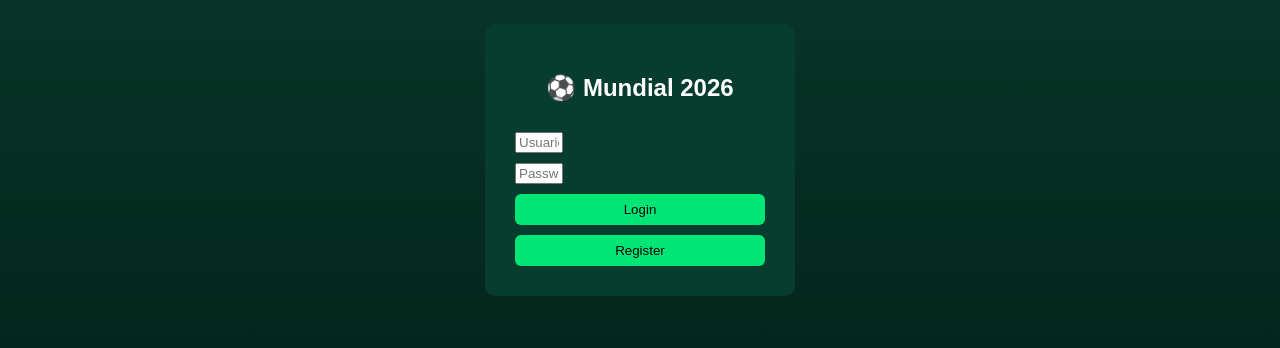
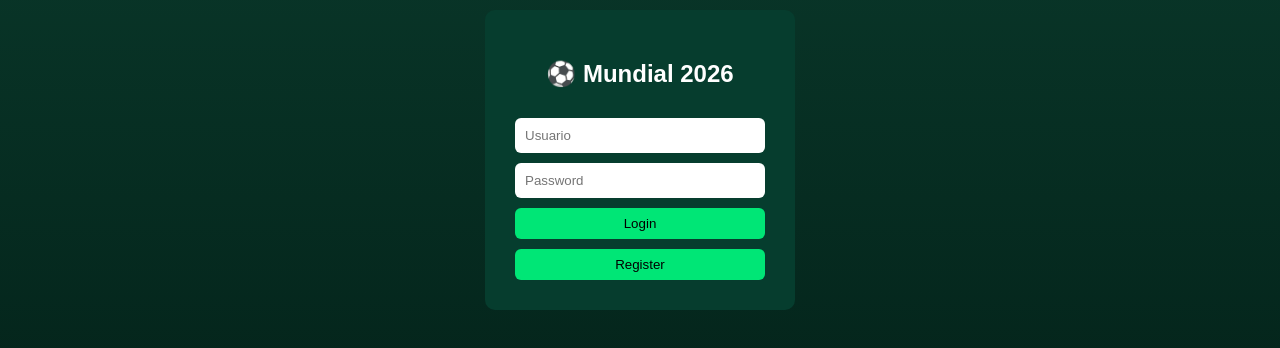
Before and after one commit to mgiorgi32/ALBUMMUNDIAL2026, a website: page album/index.html in a window 1280 px wide. Shown: the part 240-588 px from the top of the page. Drawn offline with Linux system fonts and the light colour scheme.

Commit message:
Fix Login

```diff
--- a/album/index.html
+++ b/album/index.html
@@ -35,6 +35,13 @@ body{
  gap:10px;
  width:250px;
  text-align:center;
+}
+.login-box input{
+ width:100%;
+ padding:10px;
+ border-radius:6px;
+ border:none;
+ box-sizing:border-box;
 }
 
 /* HEADER */
```
